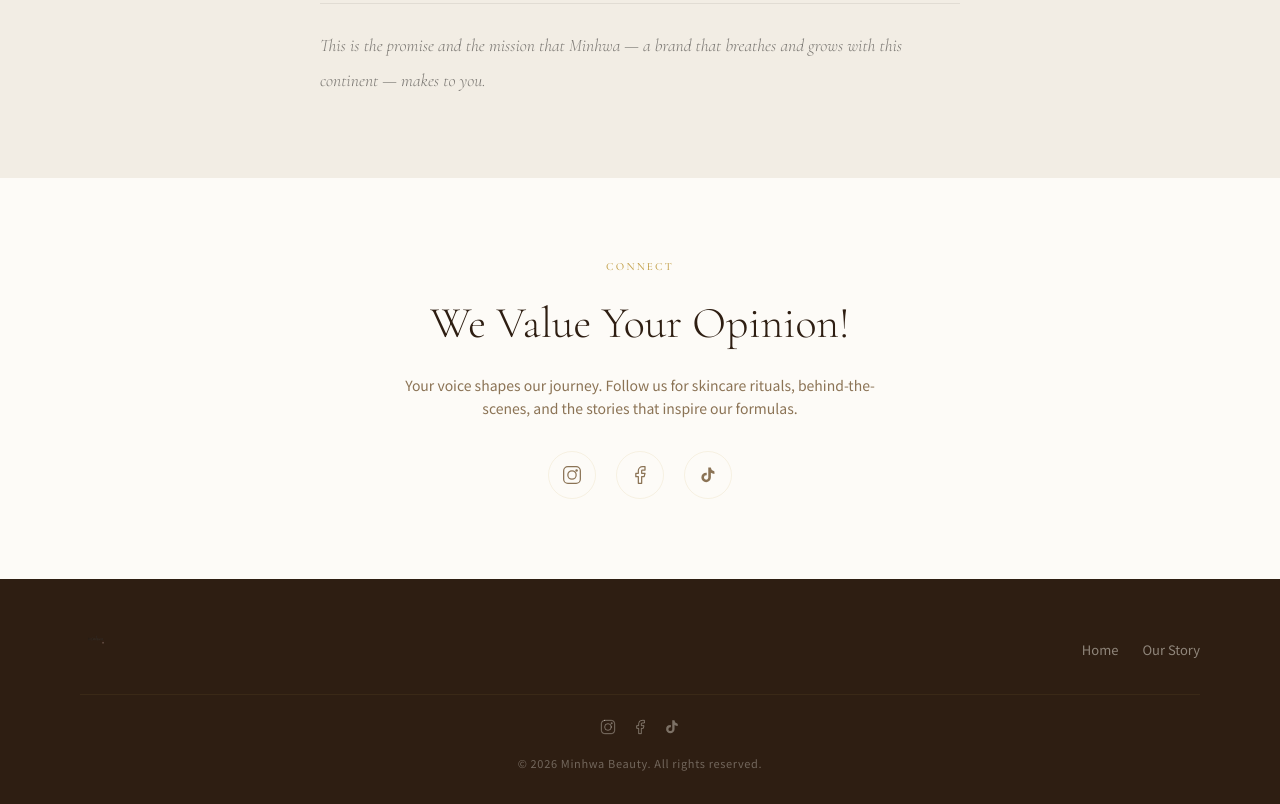
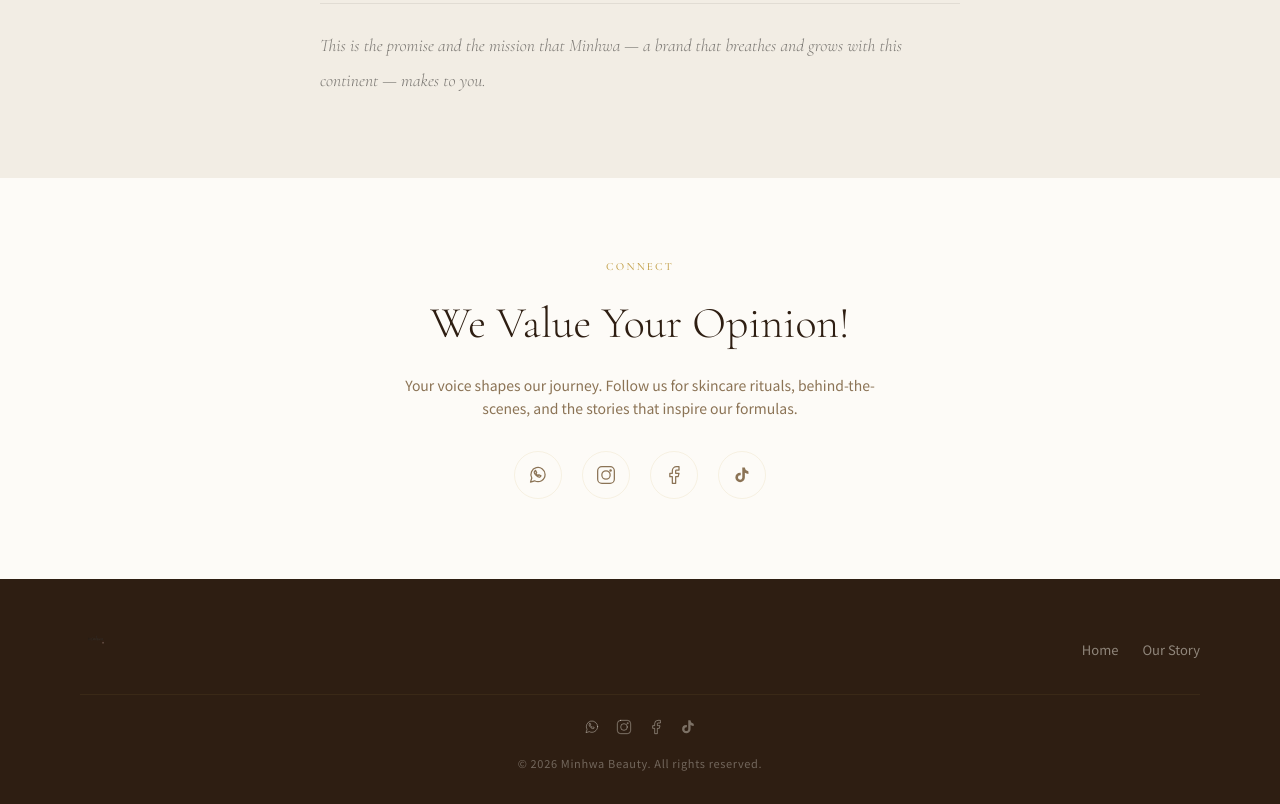
Before and after one commit to johnminseo890-byte/minhwa-website, a plain HTML site: page index.html in a window 1280 px wide. Shown: the part 5933-6737 px from the top of the page. Drawn offline with nearby package versions, Linux system fonts and the light colour scheme.

Commit message:
Connect WhatsApp catalog, TikTok and Facebook social icons

```diff
--- a/index.html
+++ b/index.html
@@ -1225,13 +1225,16 @@ body{
     Your voice shapes our journey. Follow us for skincare rituals, behind-the-scenes, and the stories that inspire our formulas.
   </p>
   <div class="social-links fade-in">
+    <a href="https://wa.me/c/263771335982" target="_blank" rel="noopener" aria-label="WhatsApp" title="WhatsApp catalog">
+      <svg width="20" height="20" viewBox="0 0 24 24" fill="none" stroke="currentColor" stroke-width="1.5" stroke-linecap="round" stroke-linejoin="round" aria-hidden="true"><path d="M20.5 11.5a8.5 8.5 0 0 1-12.6 7.45L3 20.5l1.55-4.9A8.5 8.5 0 1 1 20.5 11.5Z"/><path d="M8 7.5c-.8.8-.5 2.7 1.7 4.9s4.1 2.5 4.9 1.7l1-1-2.5-1.4-.9.9a7.7 7.7 0 0 1-2.7-2.7l.9-.9L9 6.5Z"/></svg>
+    </a>
     <a href="https://www.instagram.com/minhwabeauty/" target="_blank" rel="noopener" aria-label="Instagram" title="Instagram">
       <svg width="20" height="20" viewBox="0 0 24 24" fill="none" stroke="currentColor" stroke-width="1.5" stroke-linecap="round" stroke-linejoin="round"><rect x="2" y="2" width="20" height="20" rx="5"/><circle cx="12" cy="12" r="5"/><circle cx="17.5" cy="6.5" r="1.5" fill="currentColor" stroke="none"/></svg>
     </a>
-    <a href="#" aria-label="Facebook" title="Facebook — Coming Soon">
+    <a href="https://www.facebook.com/profile.php?id=61595515105730" target="_blank" rel="noopener" aria-label="Facebook" title="Facebook">
       <svg width="20" height="20" viewBox="0 0 24 24" fill="none" stroke="currentColor" stroke-width="1.5" stroke-linecap="round" stroke-linejoin="round"><path d="M18 2h-3a5 5 0 00-5 5v3H7v4h3v8h4v-8h3l1-4h-4V7a1 1 0 011-1h3z"/></svg>
     </a>
-    <a href="#" aria-label="TikTok" title="TikTok — Coming Soon">
+    <a href="https://www.tiktok.com/@minhwa_beauty" target="_blank" rel="noopener" aria-label="TikTok" title="TikTok">
       <svg width="18" height="18" viewBox="0 0 24 24" fill="currentColor"><path d="M19.59 6.69a4.83 4.83 0 01-3.77-4.25V2h-3.45v13.67a2.89 2.89 0 01-2.88 2.5 2.89 2.89 0 01-2.88-2.88 2.89 2.89 0 012.88-2.88c.28 0 .56.04.82.11v-3.5a6.37 6.37 0 00-.82-.05A6.34 6.34 0 003.15 15.2a6.34 6.34 0 006.34 6.34 6.34 6.34 0 006.34-6.34V9.14a8.16 8.16 0 004.76 1.52v-3.4a4.85 4.85 0 01-1-.57z"/></svg>
     </a>
   </div>
@@ -1249,13 +1252,16 @@ body{
     </ul>
   </div>
   <div class="footer-social">
+    <a href="https://wa.me/c/263771335982" target="_blank" rel="noopener" aria-label="WhatsApp" title="WhatsApp catalog">
+      <svg width="16" height="16" viewBox="0 0 24 24" fill="none" stroke="currentColor" stroke-width="1.5" stroke-linecap="round" stroke-linejoin="round" aria-hidden="true"><path d="M20.5 11.5a8.5 8.5 0 0 1-12.6 7.45L3 20.5l1.55-4.9A8.5 8.5 0 1 1 20.5 11.5Z"/><path d="M8 7.5c-.8.8-.5 2.7 1.7 4.9s4.1 2.5 4.9 1.7l1-1-2.5-1.4-.9.9a7.7 7.7 0 0 1-2.7-2.7l.9-.9L9 6.5Z"/></svg>
+    </a>
     <a href="https://www.instagram.com/minhwabeauty/" target="_blank" rel="noopener" aria-label="Instagram">
       <svg width="16" height="16" viewBox="0 0 24 24" fill="none" stroke="currentColor" stroke-width="1.5" stroke-linecap="round" stroke-linejoin="round"><rect x="2" y="2" width="20" height="20" rx="5"/><circle cx="12" cy="12" r="5"/><circle cx="17.5" cy="6.5" r="1.5" fill="currentColor" stroke="none"/></svg>
     </a>
-    <a href="#" aria-label="Facebook">
+    <a href="https://www.facebook.com/profile.php?id=61595515105730" target="_blank" rel="noopener" aria-label="Facebook" title="Facebook">
       <svg width="16" height="16" viewBox="0 0 24 24" fill="none" stroke="currentColor" stroke-width="1.5" stroke-linecap="round" stroke-linejoin="round"><path d="M18 2h-3a5 5 0 00-5 5v3H7v4h3v8h4v-8h3l1-4h-4V7a1 1 0 011-1h3z"/></svg>
     </a>
-    <a href="#" aria-label="TikTok">
+    <a href="https://www.tiktok.com/@minhwa_beauty" target="_blank" rel="noopener" aria-label="TikTok" title="TikTok">
       <svg width="16" height="16" viewBox="0 0 24 24" fill="currentColor"><path d="M19.59 6.69a4.83 4.83 0 01-3.77-4.25V2h-3.45v13.67a2.89 2.89 0 01-2.88 2.5 2.89 2.89 0 01-2.88-2.88 2.89 2.89 0 012.88-2.88c.28 0 .56.04.82.11v-3.5a6.37 6.37 0 00-.82-.05A6.34 6.34 0 003.15 15.2a6.34 6.34 0 006.34 6.34 6.34 6.34 0 006.34-6.34V9.14a8.16 8.16 0 004.76 1.52v-3.4a4.85 4.85 0 01-1-.57z"/></svg>
     </a>
   </div>
```
